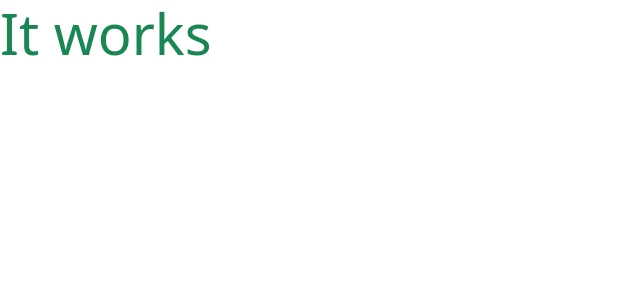
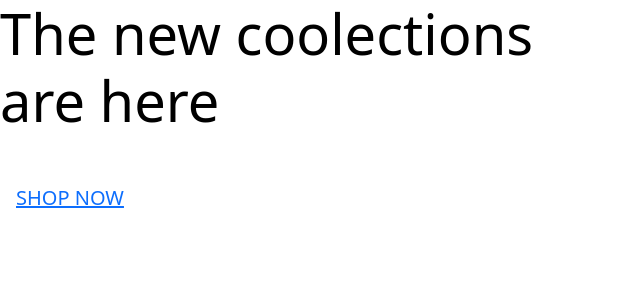
Before and after one commit to 5undel/boutique_ado, a Django app: page / in a window 1280 px wide. Shown: the top 300 px of the page, without its empty margins (0-640 px from the left). Run offline with Django 3.2, Linux system fonts and the light colour scheme; some libraries are stand-ins or nearby versions.

Commit message:
Added home page contant

```diff
--- a/home/templates/home/index.html
+++ b/home/templates/home/index.html
@@ -1,8 +1,28 @@
 {% extends  "base.html" %}
 {% load static %}
 
+{% block page_header %}
+    <div class="container head-container">
+        <div class="row">
+            <div class="col">
+
+            </div>
+        </div>
+    </div>
+{% endblock %}
 {% block content %}
 
-<h1 class="display-4 text-success">It works</h1>
+<div class="contatiner h-100">
+    <div class="row h-100">
+        <div class="col-7 col-md-6 my-auto">
+            <h1 class="display-4 logo-font text-black">The new coolections are here</h1>
+            <div class="my-5">
+                <h4>
+                    <a href="" class="shop-now-button btn-lg rounded-0 text-uppercase py-3">Shop Now</a>
+                </h4>
+            </div>
+        </div>
+    </div>
+</div>
 
 {% endblock %}
```
